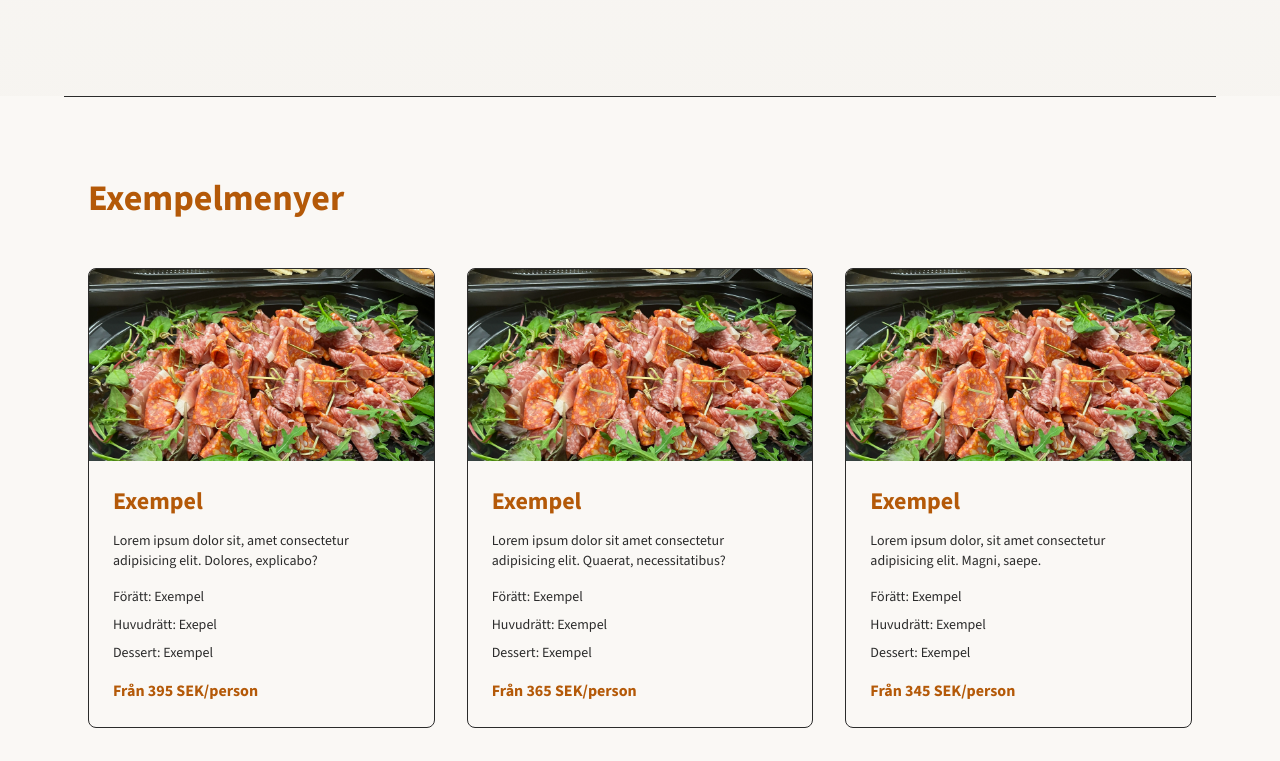
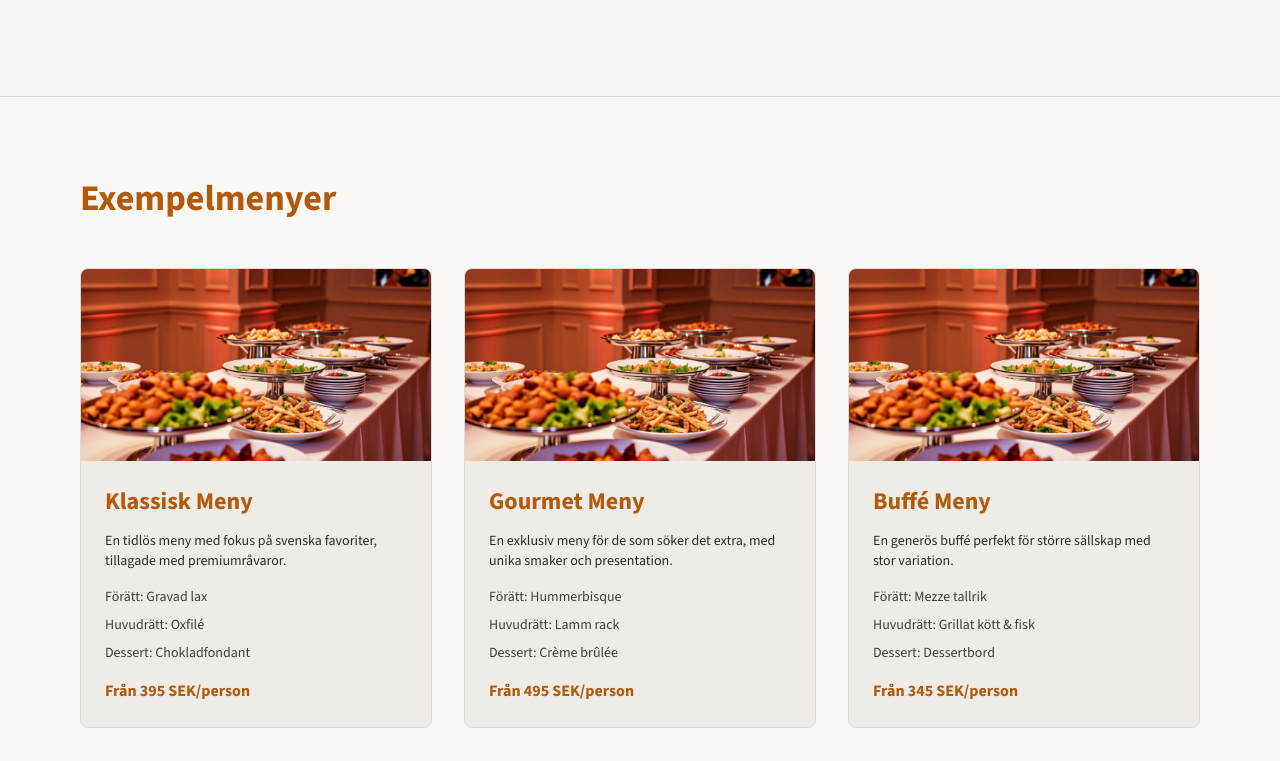
Before and after one commit to Egeeoz/gamoreCatering, a Next.js app: page / in a window 1280 px wide. Shown: the part 1139-1900 px from the top of the page. Built offline with nearby package versions, Linux system fonts and the light colour scheme.

Commit message:
Update menu styling and colors.

```diff
--- a/app/components/Menu.tsx
+++ b/app/components/Menu.tsx
@@ -1,92 +1,80 @@
 import Image from 'next/image';
+
+const menus = [
+  {
+    title: 'Klassisk Meny',
+    desc: 'En tidlös meny med fokus på svenska favoriter, tillagade med premiumråvaror.',
+    items: [
+      'Förätt: Gravad lax',
+      'Huvudrätt: Oxfilé',
+      'Dessert: Chokladfondant',
+    ],
+    price: 'Från 395 SEK/person',
+  },
+  {
+    title: 'Gourmet Meny',
+    desc: 'En exklusiv meny för de som söker det extra, med unika smaker och presentation.',
+    items: [
+      'Förätt: Hummerbisque',
+      'Huvudrätt: Lamm rack',
+      'Dessert: Crème brûlée',
+    ],
+    price: 'Från 495 SEK/person',
+  },
+  {
+    title: 'Buffé Meny',
+    desc: 'En generös buffé perfekt för större sällskap med stor variation.',
+    items: [
+      'Förätt: Mezze tallrik',
+      'Huvudrätt: Grillat kött & fisk',
+      'Dessert: Dessertbord',
+    ],
+    price: 'Från 345 SEK/person',
+  },
+];
 
 export default function Menu() {
   return (
     <section
       id="meny"
-      className="bg-background max-w-6xl mx-auto px-4 md:px-6 py-12 md:py-20 border-t border-border-color"
+      className="bg-background py-12 md:py-20 border-t border-border"
     >
+      <div className="max-w-[1400px] mx-auto px-6 md:px-12 lg:px-20">
         <h2 className="text-2xl md:text-3xl font-bold mb-8 md:mb-12 text-accent">
           Exempelmenyer
         </h2>
         <div className="grid grid-cols-1 md:grid-cols-2 lg:grid-cols-3 gap-6 md:gap-8">
-        <article className="border border-border-color rounded-lg overflow-hidden hover:shadow-lg transition bg-background-secondary">
-          <div className="w-full h-40 md:h-48 object-cover overflow-hidden">
+          {menus.map((menu, idx) => (
+            <article
+              key={idx}
+              className="border border-border rounded-lg overflow-hidden hover:shadow-lg transition bg-secondary"
+            >
+              <div className="w-full h-40 md:h-48 overflow-hidden">
                 <Image
-              src="/catering.webp"
-              alt="Menu Food"
-              height={1440}
+                  src="/catering-menu.webp"
                   width={1920}
+                  height={1080}
+                  alt={menu.title}
+                  className="object-cover hover:scale-105 transition-transform duration-500"
                 />
               </div>
               <div className="p-4 md:p-6">
                 <h3 className="text-lg md:text-xl font-bold mb-3 text-accent">
-              Exempel
+                  {menu.title}
                 </h3>
-            <p className="text-xs md:text-sm mb-4 text-foreground-secondary">
-              Lorem ipsum dolor sit, amet consectetur adipisicing elit. Dolores,
-              explicabo?
+                <p className="text-xs md:text-sm mb-4 text-muted-foreground">
+                  {menu.desc}
                 </p>
-            <ul className="text-xs md:text-sm space-y-2 mb-4 text-foreground-muted">
-              <li>Förätt: Exempel</li>
-              <li>Huvudrätt: Exepel</li>
-              <li>Dessert: Exempel</li>
+                <ul className="text-xs md:text-sm space-y-2 mb-4 text-foreground/90">
+                  {menu.items.map((item, i) => (
+                    <li key={i}>{item}</li>
+                  ))}
                 </ul>
-            <p className="font-bold text-accent">Från 395 SEK/person</p>
+                <p className="font-bold text-accent">{menu.price}</p>
               </div>
             </article>
-
-        <article className="border border-border-color rounded-lg overflow-hidden hover:shadow-lg transition bg-background-secondary">
-          <div className="w-full h-40 md:h-48 object-cover overflow-hidden">
-            <Image
-              src="/catering.webp"
-              alt="Menu Food"
-              height={1440}
-              width={1920}
-            />
+          ))}
         </div>
-          <div className="p-4 md:p-6">
-            <h3 className="text-lg md:text-xl font-bold mb-3 text-accent">
-              Exempel
-            </h3>
-            <p className="text-xs md:text-sm mb-4 text-foreground-secondary">
-              Lorem ipsum dolor sit amet consectetur adipisicing elit. Quaerat,
-              necessitatibus?
-            </p>
-            <ul className="text-xs md:text-sm space-y-2 mb-4 text-foreground-muted">
-              <li>Förätt: Exempel</li>
-              <li>Huvudrätt: Exempel</li>
-              <li>Dessert: Exempel</li>
-            </ul>
-            <p className="font-bold text-accent">Från 365 SEK/person</p>
-          </div>
-        </article>
-
-        <article className="border border-border-color rounded-lg overflow-hidden hover:shadow-lg transition bg-background-secondary">
-          <div className="w-full h-40 md:h-48 object-cover overflow-hidden">
-            <Image
-              src="/catering.webp"
-              alt="Menu Food"
-              height={1440}
-              width={1920}
-            />
-          </div>
-          <div className="p-4 md:p-6">
-            <h3 className="text-lg md:text-xl font-bold mb-3 text-accent">
-              Exempel
-            </h3>
-            <p className="text-xs md:text-sm mb-4 text-foreground-secondary">
-              Lorem ipsum dolor, sit amet consectetur adipisicing elit. Magni,
-              saepe.
-            </p>
-            <ul className="text-xs md:text-sm space-y-2 mb-4 text-foreground-muted">
-              <li>Förätt: Exempel</li>
-              <li>Huvudrätt: Exempel</li>
-              <li>Dessert: Exempel</li>
-            </ul>
-            <p className="font-bold text-accent">Från 345 SEK/person</p>
-          </div>
-        </article>
       </div>
     </section>
   );
```
Lines whose indentation alone changed are shown as unchanged.
